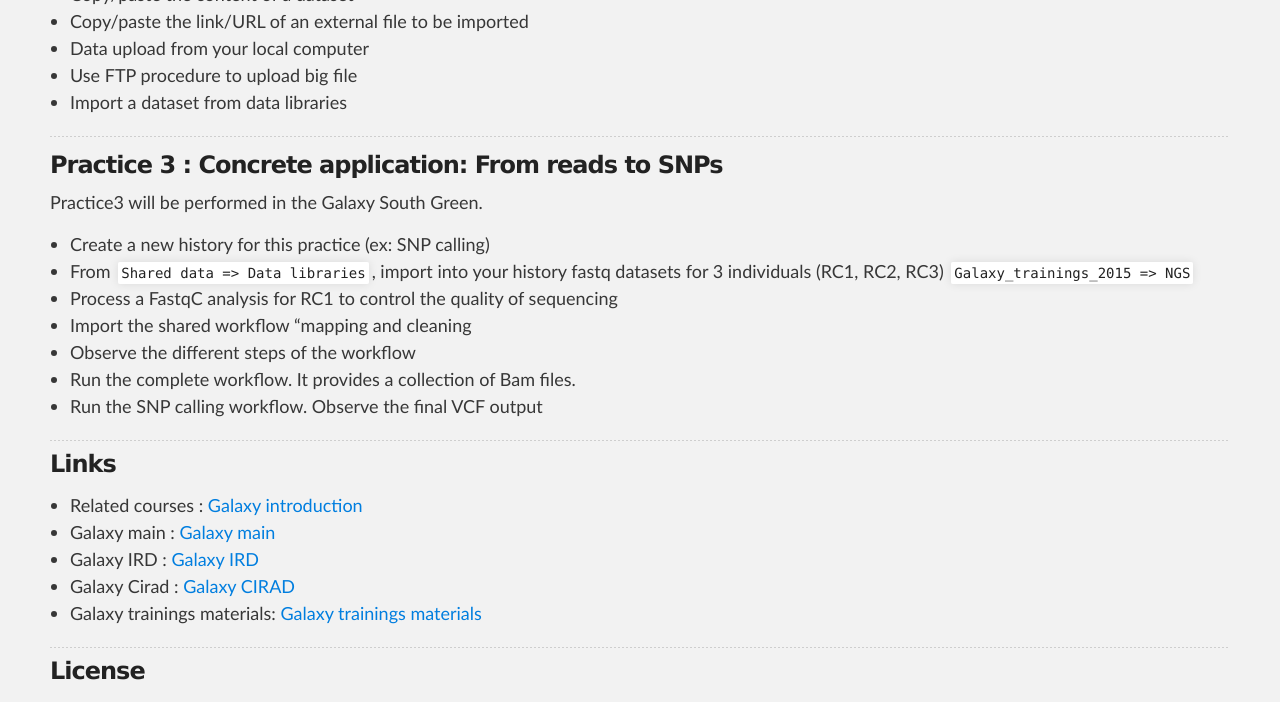
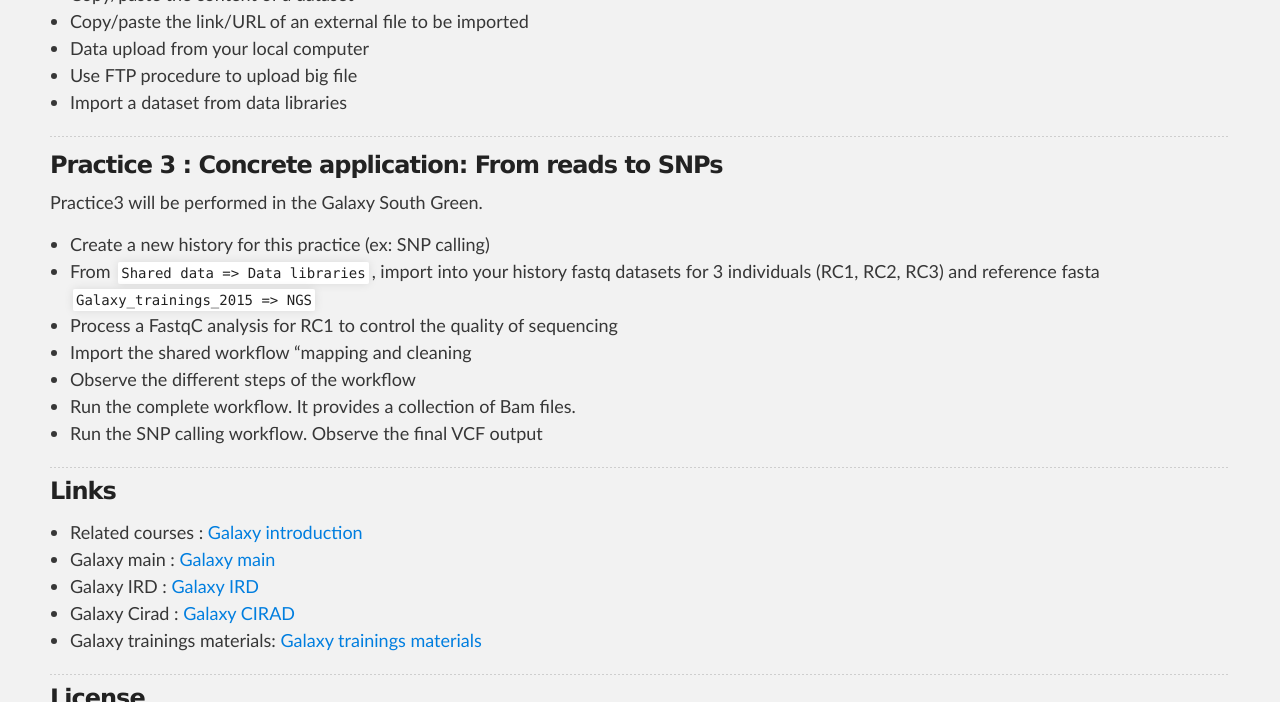
Before and after one commit to SouthGreenPlatform/trainings, a Jekyll site: the page built from _pages/linux/galaxyPractice.md, in a window 1280 px wide and 900 px high, scrolled down 1062 px, cut to the strip 0-702 px from the top of the window. Built offline with Jekyll 4.4.1, drawn with Linux system fonts in a browser that asks for light colours; nearby versions of some CDN libraries.

Commit message:
Update galaxyPractice.md

```diff
--- a/_pages/linux/galaxyPractice.md
+++ b/_pages/linux/galaxyPractice.md
@@ -57,7 +57,7 @@
 
 Practice3 will be performed in the Galaxy South Green.
 * Create a new history for this practice (ex: SNP calling)
-* From `Shared data => Data libraries`, import into your history fastq datasets for 3 individuals (RC1, RC2, RC3)
+* From `Shared data => Data libraries`, import into your history fastq datasets for 3 individuals (RC1, RC2, RC3) and reference fasta
 `Galaxy_trainings_2015 => NGS`
 * Process a FastqC analysis for RC1 to control the quality of sequencing
 * Import the shared workflow "mapping and cleaning
```
